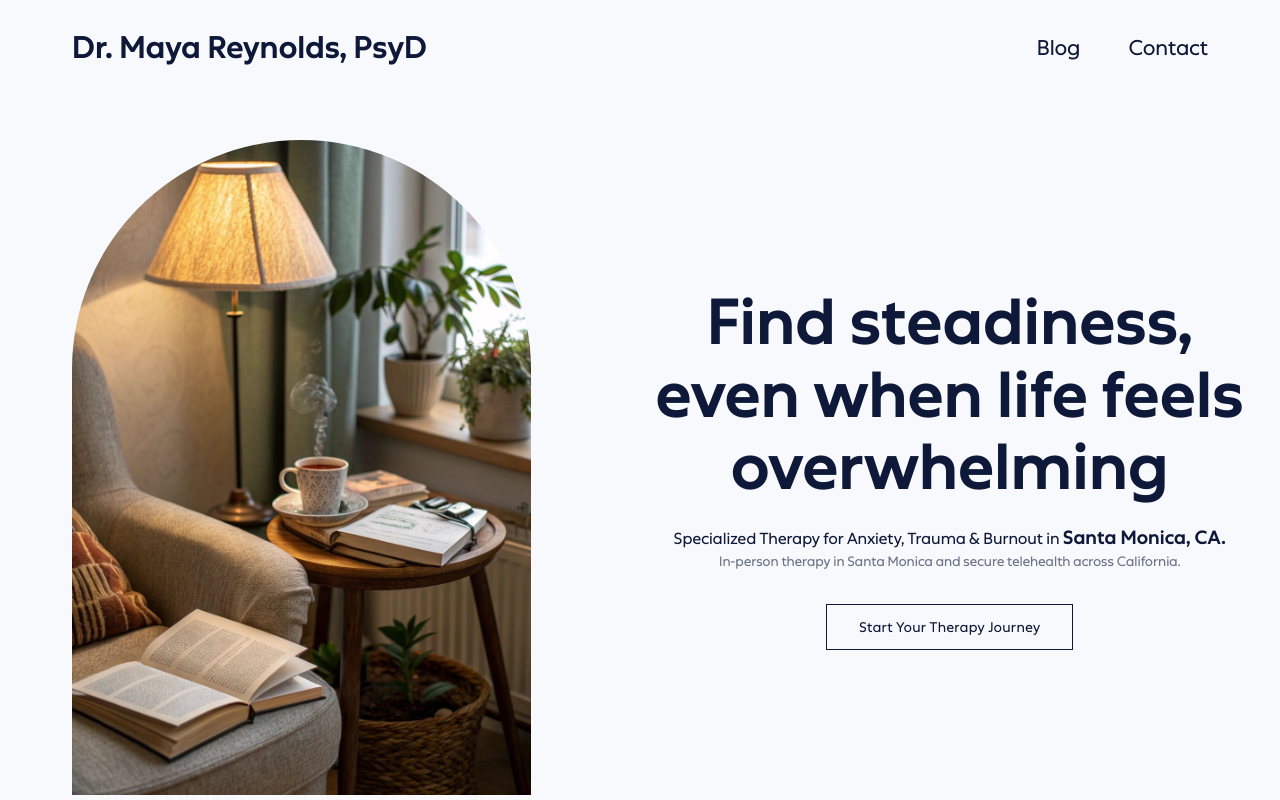
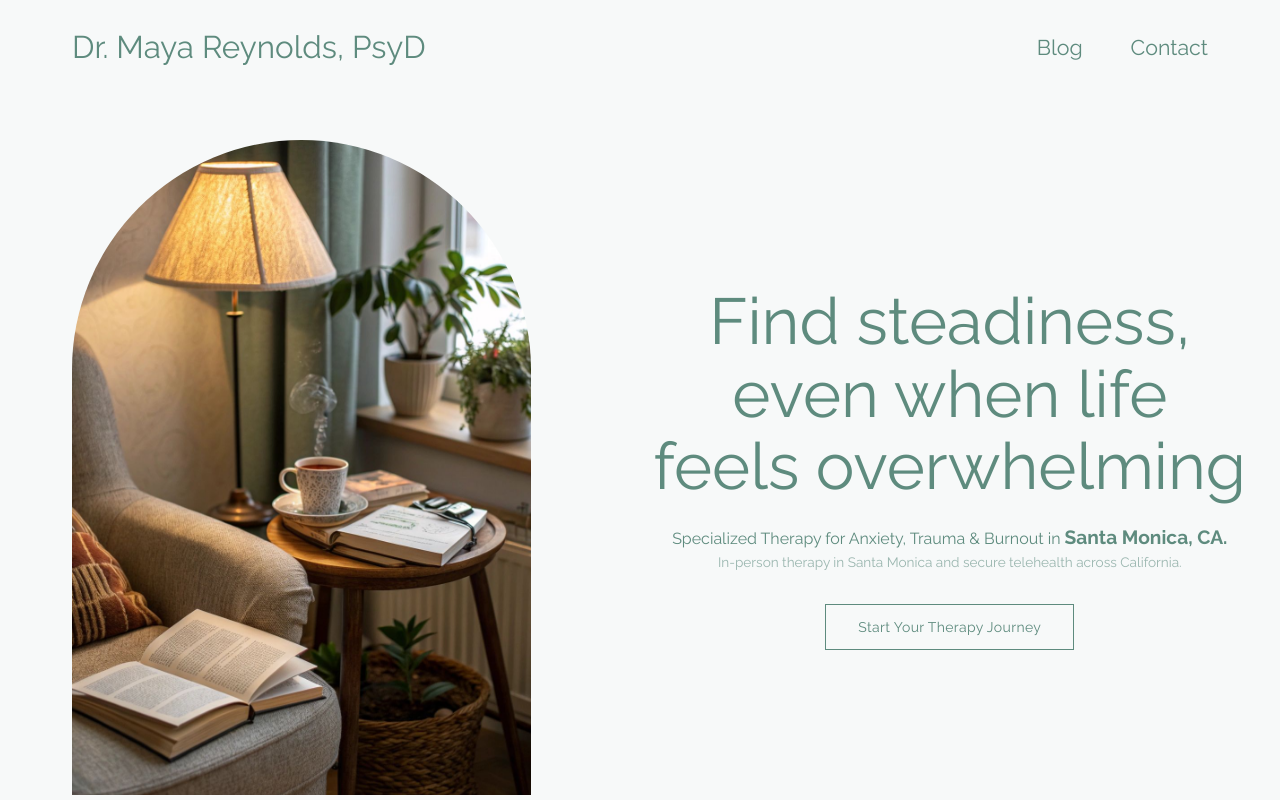
Before and after one commit to AnshumanSakhare/growmytherapy, a Next.js app: page / in a window 1280 px wide. Shown: the top 800 px of the page. Built offline with nearby package versions, Linux system fonts and the light colour scheme.

Commit message:
refactor: update theme and color palette

```diff
--- a/app/globals.css
+++ b/app/globals.css
@@ -1,52 +1,21 @@
+@import url('https://fonts.googleapis.com/css2?family=Raleway:wght@300;400;700&display=swap');
 @import "tailwindcss";
-
-@font-face {
-  font-family: "Otelios";
-  src: url("/fonts/Otelios-Regular.otf")format("truetype");
-  font-weight: 400;
-  font-style: normal;
-  font-display: swap;
-}
-@font-face {
-  font-family: "Otelios";
-  src: url("/fonts/Otelios-Semibold.otf")format("truetype");
-  font-weight: 500;
-  font-style: medium;
-  font-display: swap;
-}
-
-@font-face {
-  font-family: "Gopher";
-  src: url("/fonts/gopher/Gopher-Regular.woff2")format("woff2"),
-      url("/fonts/gopher/Gopher-Regular.woff")format("woff");
-  font-weight: 400;
-  font-style: normal;
-  font-display: swap;
-}
-@font-face {
-  font-family: "Gopher";
-  src: url("/fonts/gopher/Gopher-Medium.woff2")format("woff2"),
-      url("/fonts/gopher/Gopher-Medium.woff")format("woff");
-  font-weight: 500;
-  font-style: medium;
-  font-display: swap;
-}
 
 html,
 body {
   overflow-x: hidden;
   max-width:100%;
-  font-family: "Otelios",serif,"Gopher";
+  font-family: 'Raleway', sans-serif;
   font-weight: 400;
   -webkit-font-smoothing: antialiased;
 }
 
 :root {
-  --color-primary:#0e1838;
-  --color-secondary: #F7F9FC;
-  --color-muted:#E6EAF2;
-  --color-accent:#2F3E63;
-  --color-accent-soft:#d1dde9;
+  --color-primary: #5e8b7e;
+  --color-secondary: #f7f9f9;
+  --color-muted: #e8e4d9;
+  --color-accent: #87ceeb;
+  --color-accent-soft: #b0e0e6;
 }
 
 @theme inline {
```
